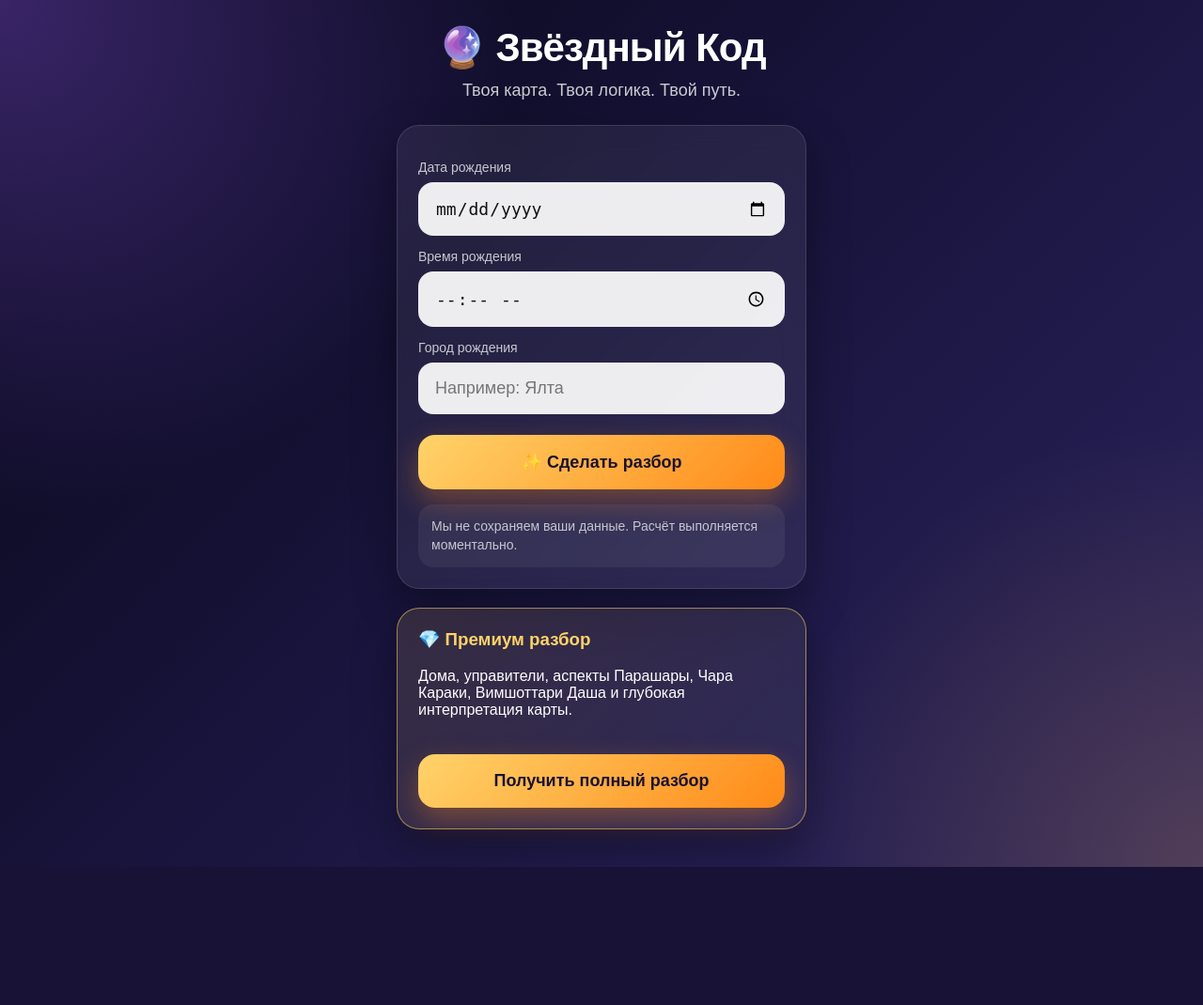
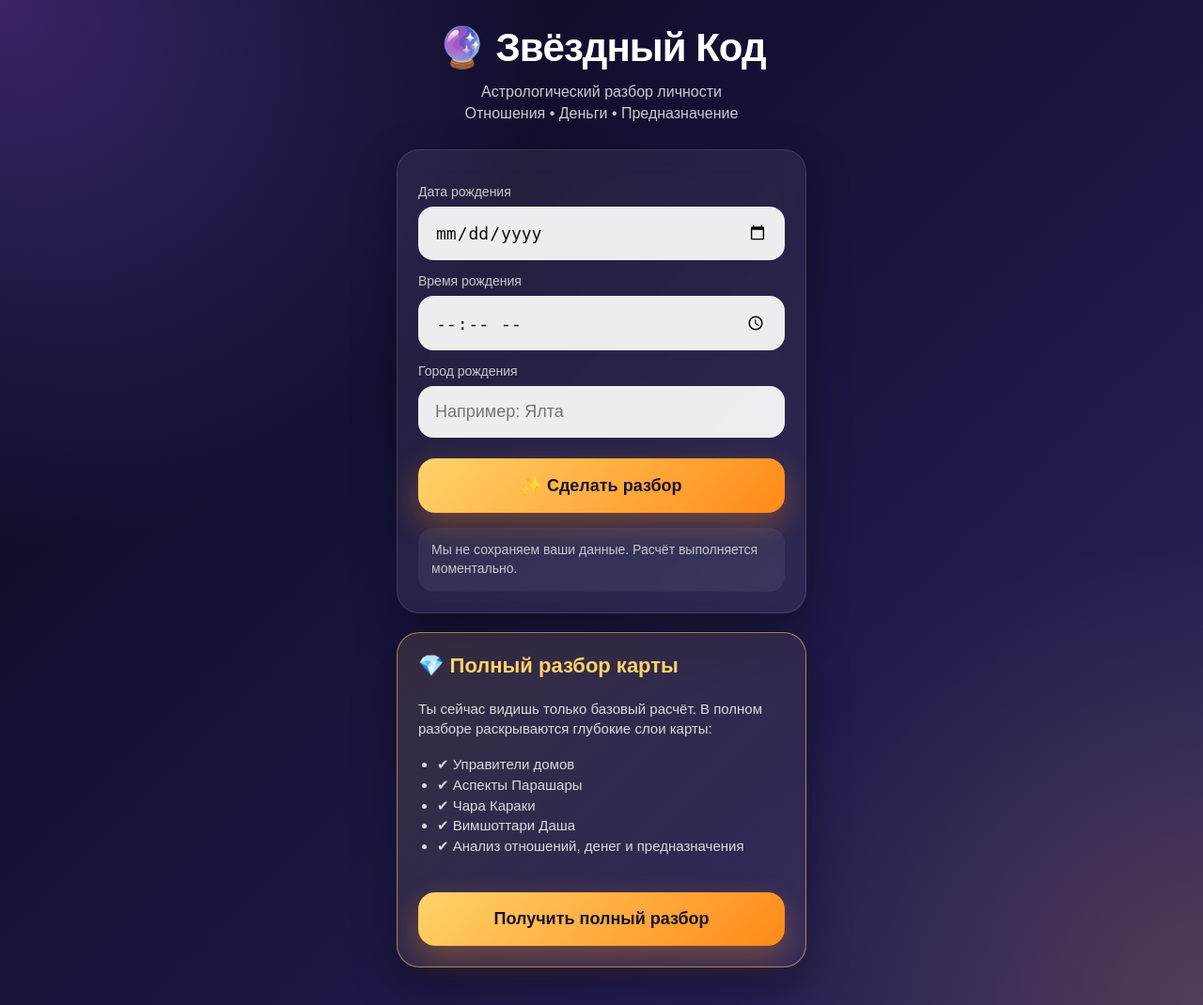
Before and after one commit to kristina-x-ux/astro_mini_app, a Flask app: page / in a window 1280 px wide. Shown: the whole page at 94% size. Before the commit the page ends 923 px from the top, so only its background shows below. Run offline with Flask 3, Linux system fonts and the light colour scheme.

Commit message:
Update index.html

```diff
--- a/templates/index.html
+++ b/templates/index.html
@@ -37,13 +37,14 @@
             margin: 0;
             font-size: 42px;
             line-height: 1.1;
-            font-weight: 800;
+            font-weight: 900;
             letter-spacing: -1px;
         }
 
         .hero p {
             margin-top: 12px;
-            font-size: 18px;
+            font-size: 16px;
+            line-height: 1.45;
             color: rgba(255, 255, 255, 0.78);
         }
 
@@ -94,14 +95,14 @@
             transform: scale(0.98);
         }
 
-        .premium {
-            border: 1px solid rgba(255, 211, 106, 0.55);
-            background: linear-gradient(135deg, rgba(255, 211, 106, 0.13), rgba(255, 255, 255, 0.05));
-        }
-
-        .premium h3 {
-            margin-top: 0;
-            color: #ffd36a;
+        .note {
+            margin-top: 16px;
+            padding: 14px;
+            border-radius: 16px;
+            background: rgba(255, 255, 255, 0.06);
+            color: rgba(255, 255, 255, 0.72);
+            font-size: 14px;
+            line-height: 1.4;
         }
 
         #result {
@@ -112,22 +113,38 @@
         }
 
         .result-card {
-            background: rgba(5, 5, 18, 0.45);
-            border: 1px solid rgba(255, 211, 106, 0.22);
+            background: linear-gradient(
+                135deg,
+                rgba(255, 215, 0, 0.08),
+                rgba(255, 255, 255, 0.03)
+            );
+            border: 1px solid rgba(255, 215, 0, 0.25);
             border-radius: 24px;
             padding: 22px;
             box-shadow: 0 18px 45px rgba(0, 0, 0, 0.35);
             animation: fadeIn 0.45s ease;
         }
 
-        .note {
-            margin-top: 16px;
-            padding: 14px;
-            border-radius: 16px;
-            background: rgba(255, 255, 255, 0.06);
-            color: rgba(255, 255, 255, 0.72);
-            font-size: 14px;
-            line-height: 1.4;
+        .premium {
+            border: 1px solid rgba(255, 211, 106, 0.55);
+            background: linear-gradient(135deg, rgba(255, 211, 106, 0.13), rgba(255, 255, 255, 0.05));
+        }
+
+        .premium h3 {
+            margin-top: 0;
+            color: #ffd36a;
+            font-size: 22px;
+        }
+
+        .premium p,
+        .premium li {
+            color: rgba(255, 255, 255, 0.82);
+            font-size: 15px;
+            line-height: 1.45;
+        }
+
+        .premium ul {
+            padding-left: 20px;
         }
 
         @keyframes fadeIn {
@@ -148,7 +165,10 @@
 
         <div class="hero">
             <h1>🔮 Звёздный Код</h1>
-            <p>Твоя карта. Твоя логика. Твой путь.</p>
+            <p>
+                Астрологический разбор личности<br>
+                Отношения • Деньги • Предназначение
+            </p>
         </div>
 
         <div class="card">
@@ -171,9 +191,24 @@
         <div id="result"></div>
 
         <div class="card premium">
-            <h3>💎 Премиум разбор</h3>
-            <p>Дома, управители, аспекты Парашары, Чара Караки, Вимшоттари Даша и глубокая интерпретация карты.</p>
-            <button>Получить полный разбор</button>
+            <h3>💎 Полный разбор карты</h3>
+
+            <p>
+                Ты сейчас видишь только базовый расчёт.
+                В полном разборе раскрываются глубокие слои карты:
+            </p>
+
+            <ul>
+                <li>✔ Управители домов</li>
+                <li>✔ Аспекты Парашары</li>
+                <li>✔ Чара Караки</li>
+                <li>✔ Вимшоттари Даша</li>
+                <li>✔ Анализ отношений, денег и предназначения</li>
+            </ul>
+
+            <button onclick="alert('Полный разбор скоро будет доступен в PRO-версии')">
+                Получить полный разбор
+            </button>
         </div>
 
     </div>
@@ -205,8 +240,14 @@
             })
             .then(response => response.json())
             .then(data => {
+                let formatted = data.result
+                    .replace(/ЛАГНА:/g, "🌅 <b>ЛАГНА:</b>")
+                    .replace(/ЛУНА:/g, "🌙 <b>ЛУНА:</b>")
+                    .replace(/ДОМА:/g, "🏠 <b>ДОМА:</b>")
+                    .replace(/ПЛАНЕТЫ:/g, "🪐 <b>ПЛАНЕТЫ:</b>");
+
                 document.getElementById("result").innerHTML =
-                    '<div class="result-card">' + data.result + '</div>';
+                    '<div class="result-card">' + formatted + '</div>';
             })
             .catch(error => {
                 document.getElementById("result").innerHTML =
```
